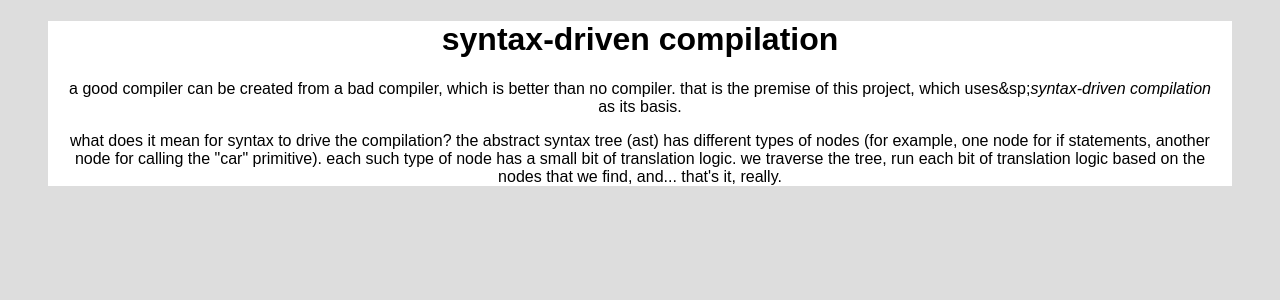
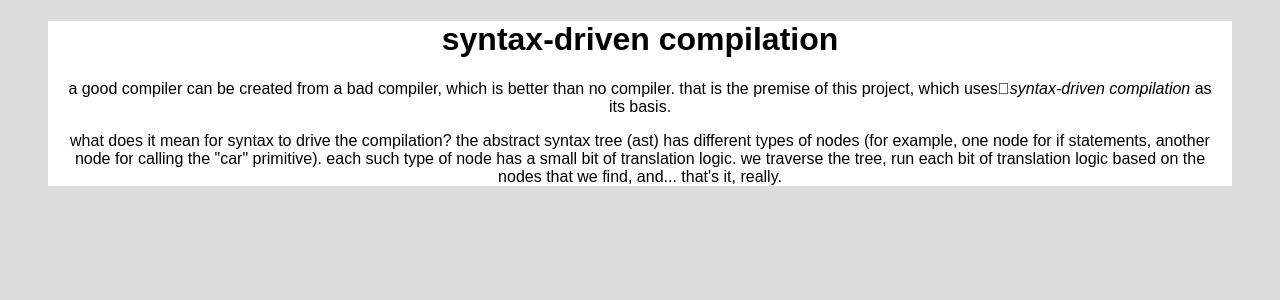
Before and after one commit to masak/syntax-driven, a React (Create React App) app: page / in a window 1280 px wide. Shown: the top 300 px of the page. Built offline with nearby package versions, Linux system fonts and the light colour scheme.

Commit message:
Tweak text and styles

```diff
--- a/src/App.css
+++ b/src/App.css
@@ -2,7 +2,8 @@ body {
   text-align: center;
   font-family: 'Futura', sans-serif;
   font-size: 16px;
-  padding-bottom: 4em;
+  margin: 0;
+  padding: 0;
   background-color: #ddd;
 }
 
@@ -11,9 +12,11 @@ main {
   min-width: 960px;
   width: 90%;
   max-width: 1200px;
+  padding-top: 0;
   padding-left: 1em;
   padding-right: 1em;
-  margin: auto;
+  padding-bottom: 0;
+  margin: 0 auto 0;
 }
 
 .App-header {
--- a/src/App.js
+++ b/src/App.js
@@ -10,7 +10,7 @@ const App = (props) => (
     <p>
         a good compiler can be created from a bad compiler,
         which is better than no compiler.
-        that is the premise of this project, which uses&sp;
+        that is the premise of this project, which uses&#20;
         <em>syntax-driven compilation</em> as its basis.
     </p>
 
```
